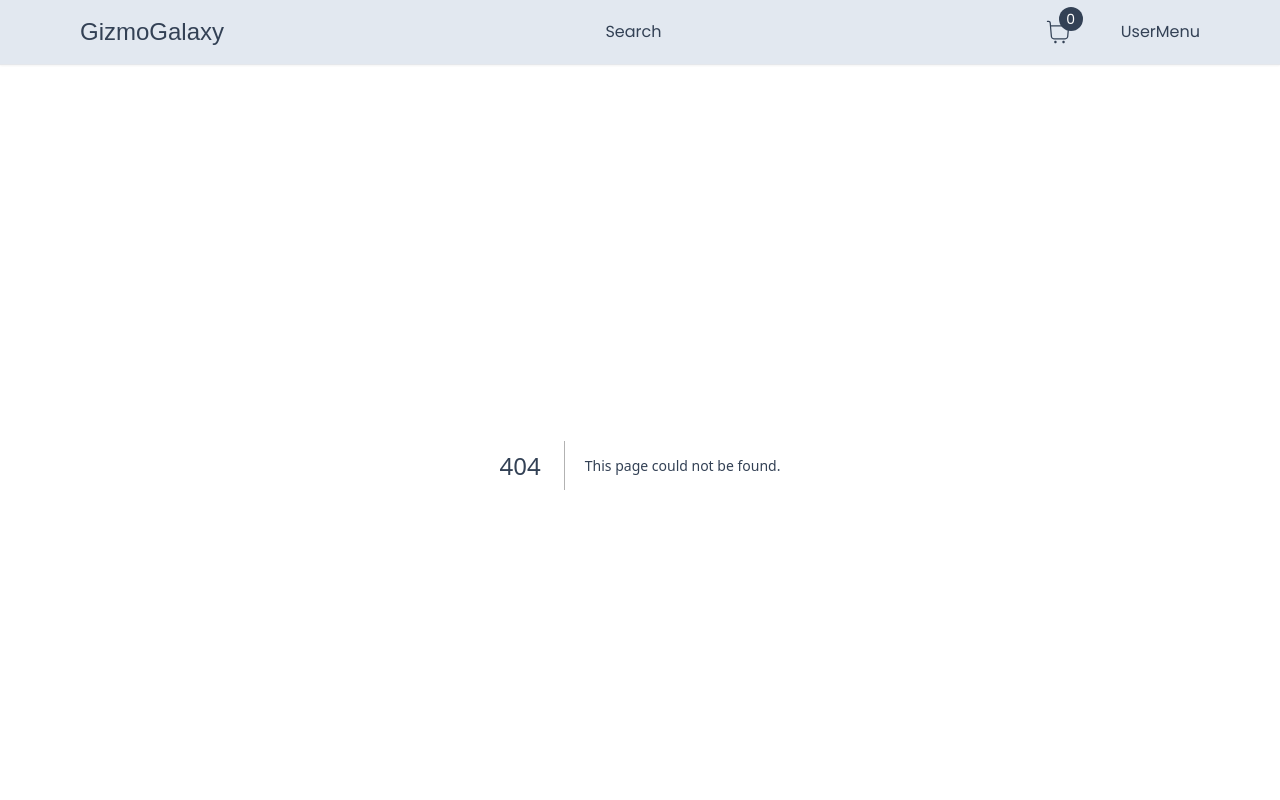
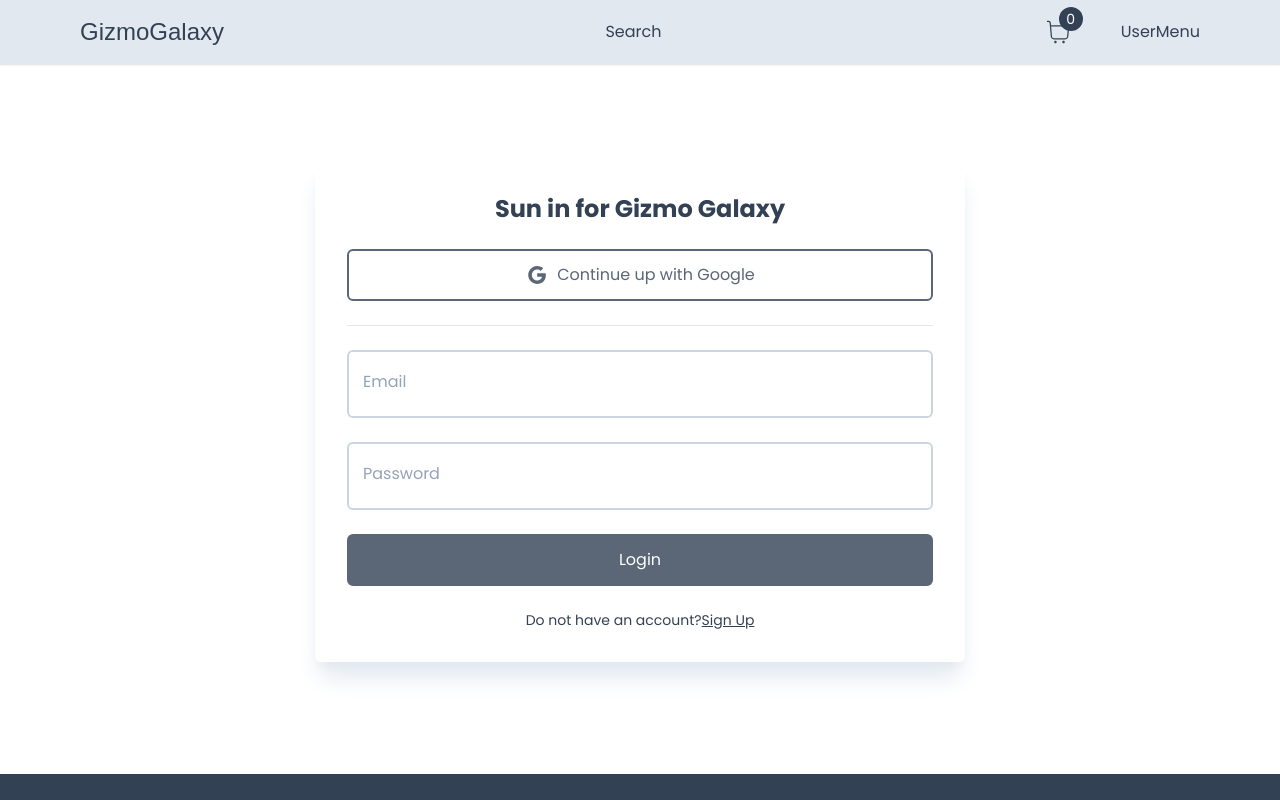
Before and after one commit to SabinaGarayeva/ecommerce, a Next.js app: page /login in a window 1280 px wide. Before the commit this address had no page. Shown: the top 800 px of the page. Built offline with nearby package versions, Linux system fonts and the light colour scheme; a web font is replaced by a local one.

Commit message:
Prisma Schema

```diff
--- /dev/null
+++ b/app/login/LoginForm.tsx
@@ -0,0 +1,70 @@
+"use client";
+
+import { useState } from "react";
+import Heading from "../components/Heading";
+import Input from "../components/inputs/Input";
+import { FieldValues, SubmitHandler, useForm } from "react-hook-form";
+import Button from "../components/Button";
+import Link from "next/link";
+import { AiOutlineGoogle } from "react-icons/ai";
+
+const LoginForm = () => {
+  const [isLoading, setIsLoading] = useState(false);
+  const {
+    register,
+    handleSubmit,
+    formState: { errors },
+  } = useForm<FieldValues>({
+    defaultValues: {
+      email: "",
+      password: "",
+    },
+  });
+
+  const onSubmit: SubmitHandler<FieldValues> = (data) => {
+    setIsLoading(true);
+    console.log(data);
+  };
+
+  return (
+    <>
+      <Heading title="Sun in for Gizmo Galaxy" />
+      <Button
+        outline
+        label="Continue up with Google"
+        icon={AiOutlineGoogle}
+        onClick={() => {}}
+      />
+      <hr className="g-slate-400 w-full h-px" />
+      <Input
+        id="email"
+        label="Email"
+        disabled={isLoading}
+        register={register}
+        errors={errors}
+        required
+      />
+      <Input
+        id="password"
+        label="Password"
+        disabled={isLoading}
+        register={register}
+        errors={errors}
+        required
+        type="password"
+      />
+      <Button
+        label={isLoading ? "Loading" : "Login"}
+        onClick={handleSubmit(onSubmit)}
+      />
+      <p className="text-sm">
+        Do not have an account?
+        <Link href="/register" className="underline">
+          Sign Up
+        </Link>
+      </p>
+    </>
+  );
+};
+
+export default LoginForm;
--- /dev/null
+++ b/app/login/page.tsx
@@ -0,0 +1,15 @@
+import Container from "../components/Container";
+import FormWrap from "../components/FormWrap";
+import LoginForm from "./LoginForm";
+
+const Login = () => {
+  return (
+    <Container>
+      <FormWrap>
+        <LoginForm />
+      </FormWrap>
+    </Container>
+  );
+};
+
+export default Login;
--- a/package.json
+++ b/package.json
@@ -9,9 +9,11 @@
     "lint": "next lint"
   },
   "dependencies": {
+    "@auth/prisma-adapter": "^2.7.4",
     "@emotion/react": "^11.13.5",
     "@emotion/styled": "^11.13.5",
     "@mui/material": "^6.1.9",
+    "@prisma/client": "^6.2.0",
     "@types/node": "22.9.3",
     "@types/react": "18.3.12",
     "@types/react-dom": "18.3.1",
@@ -20,6 +22,7 @@
     "eslint-config-next": "15.0.3",
     "moment": "^2.30.1",
     "next": "15.0.3",
+    "next-auth": "^4.24.11",
     "postcss": "8.4.49",
     "react": "18.3.1",
     "react-dom": "18.3.1",
@@ -28,5 +31,8 @@
     "react-icons": "^5.3.0",
     "tailwindcss": "3.4.15",
     "typescript": "5.7.2"
+  },
+  "devDependencies": {
+    "prisma": "^6.2.0"
   }
 }
```
Also changed, not shown: 2 other files (tests, documents, lock files or other folders).
